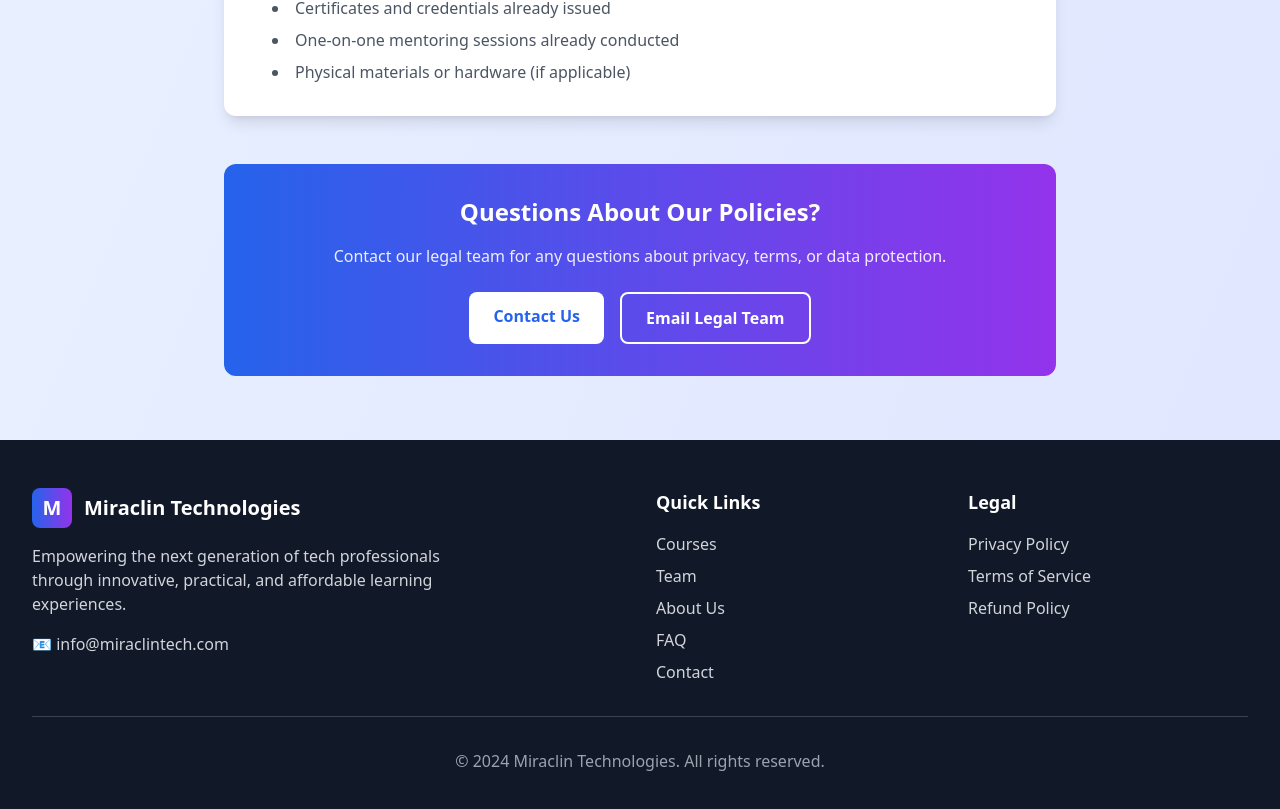
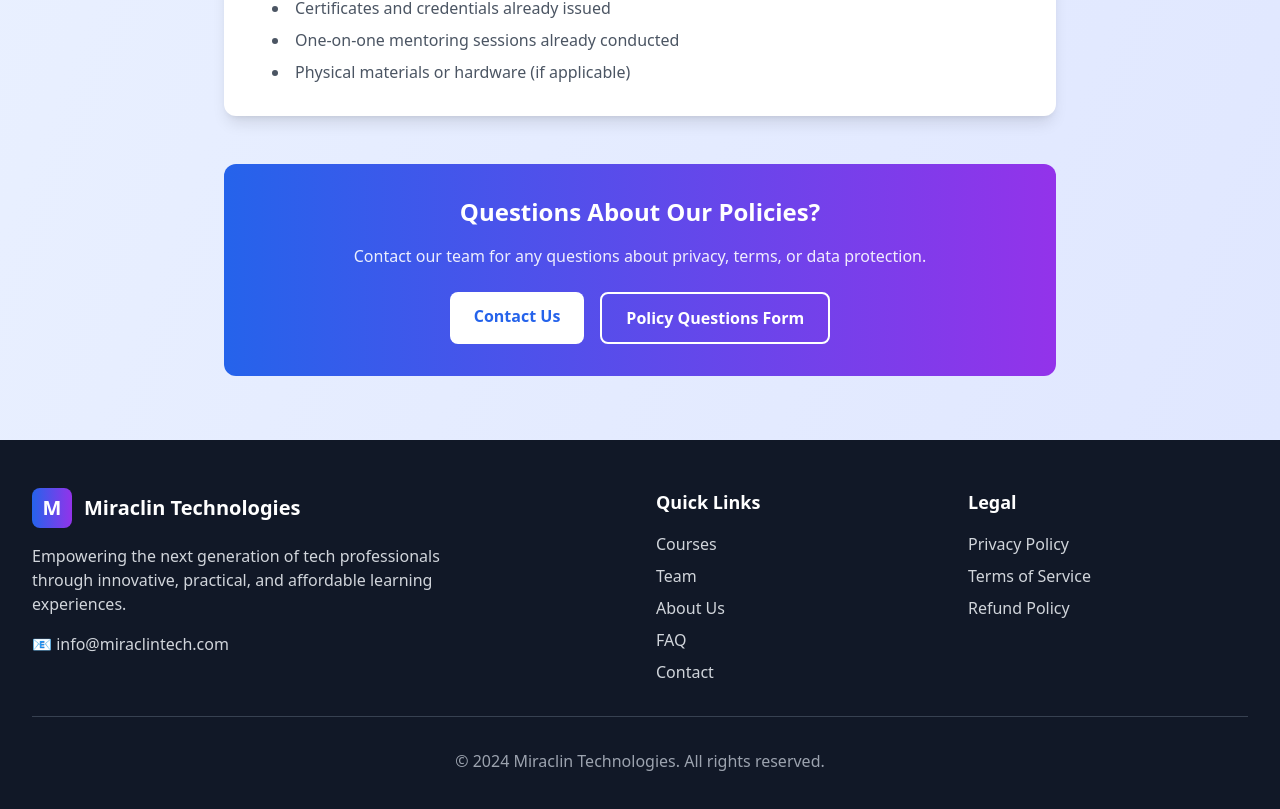
Before and after one commit to miracl-in/miracl-in.github.io, a Next.js app: page /privacy in a window 1280 px wide. Shown: the part 2864-3673 px from the top of the page. Built offline with nearby package versions, Linux system fonts and the light colour scheme.

Commit message:
Update page.tsx

```diff
--- a/app/privacy/page.tsx
+++ b/app/privacy/page.tsx
@@ -162,13 +162,13 @@ export default function PrivacyPage() {
         {/* Contact Information */}
         <div className="bg-gradient-to-r from-blue-600 to-purple-600 rounded-xl p-6 md:p-8 text-center text-white">
           <h2 className="text-xl md:text-2xl font-bold mb-4">Questions About Our Policies?</h2>
-          <p className="mb-6 opacity-90">Contact our legal team for any questions about privacy, terms, or data protection.</p>
+          <p className="mb-6 opacity-90">Contact our team for any questions about privacy, terms, or data protection.</p>
           <div className="flex flex-col sm:flex-row gap-4 justify-center">
             <a href="/contact" className="px-6 py-3 bg-white text-blue-600 font-semibold rounded-lg hover:bg-gray-100 transition-colors">
               Contact Us
             </a>
-            <a href="mailto:legal@miraclintech.com" className="px-6 py-3 border-2 border-white text-white font-semibold rounded-lg hover:bg-white hover:text-blue-600 transition-colors">
-              Email Legal Team
+            <a href="https://forms.google.com/policy-questions" target="_blank" rel="noopener noreferrer" className="px-6 py-3 border-2 border-white text-white font-semibold rounded-lg hover:bg-white hover:text-blue-600 transition-colors">
+              Policy Questions Form
             </a>
           </div>
         </div>
```
